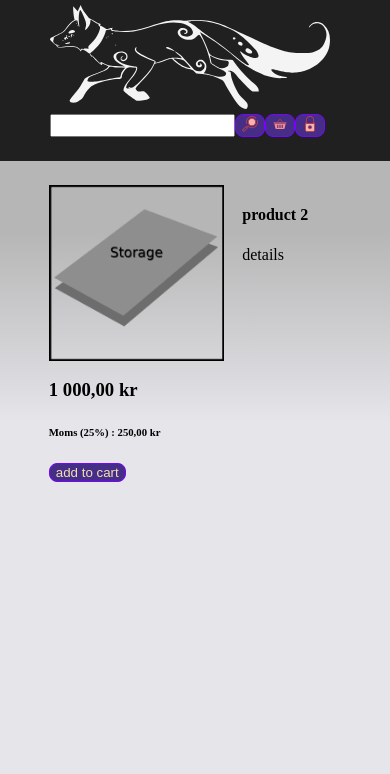
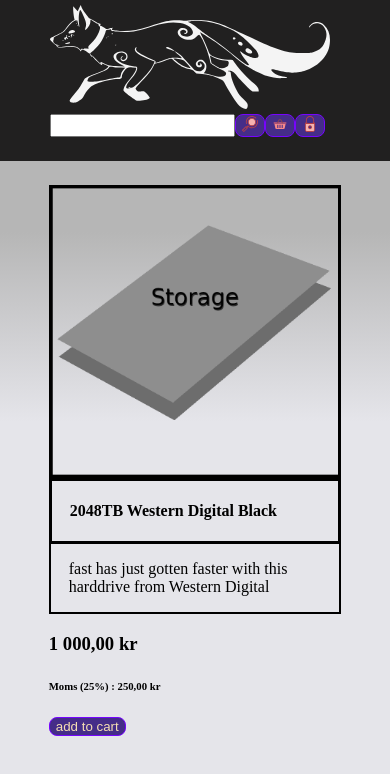
Before and after one commit to Lulu-Mews/store, a React (Create React App) app: page /product/1 in a window 390 px wide. Shown: the top 774 px of the page. Built offline with nearby package versions, Linux system fonts and the light colour scheme.

Commit message:
detail border, mobile fixes, product details

```diff
--- a/src/component/Checkout/CheckoutWrapper.jsx
+++ b/src/component/Checkout/CheckoutWrapper.jsx
@@ -11,7 +11,7 @@
   const isMobile = window.visualViewport.width < 500;
   return (
     <Flex justify="center">
-      <Flex align="start" width="60%">
+      <Flex isVertical={isMobile} align="start" width="60%">
         <Flex isVertical width={isMobile ? "100%" : "15%"}>
           <CheckoutForm
             setUser={setUser}
--- a/src/component/ProductDetails/Detail.jsx
+++ b/src/component/ProductDetails/Detail.jsx
@@ -3,6 +3,7 @@
 import Flex from "../shared/Flex/Flex";
 import Image from "../shared/Image/Image";
 import Button from "../shared/Button/Button";
+import Border from "../shared/Border/Border";
 
 function Detail(item) {
   const isMobile = window.visualViewport.width < 500;
@@ -33,18 +34,33 @@
             isWrapping
             className="detail__content"
           >
-            <Flex width={isMobile ? "100%" : "50%"} className="detail__content">
+            <Flex
+              isVertical={isMobile}
+              width={isMobile ? "100%" : "50%"}
+              className="detail__content"
+            >
               <Image
                 spacing={{ right: "18px" }}
-                width="60%"
+                width={isMobile ? "100%" : "60%"}
                 src={item.images[0]}
                 className="detail__image"
                 alt=""
               />
-              <div>
-                <h4>{item.name}</h4>
-                <p>{item.details}</p>
-              </div>
+              <Border border="2px solid black">
+                <div>
+                  <Border border="1px ridge black">
+                    <Flex spacing={{ left: "18px", right: "18px" }}>
+                      <h4>{item.description}</h4>
+                    </Flex>
+                  </Border>
+
+                  <Border borderTop="2px solid black">
+                    <Flex spacing={{ left: "18px", right: "18px" }}>
+                      <p>{item.details}</p>
+                    </Flex>
+                  </Border>
+                </div>
+              </Border>
             </Flex>
 
             <div>
--- a/src/data/products.json
+++ b/src/data/products.json
@@ -4,7 +4,7 @@
       "id": "0",
       "name": "product 1",
       "description": "1024TB Western Digital Black",
-      "details": "details",
+      "details": "reliable harddrive for long term storage",
       "price": 500,
       "vat": 0.25,
       "images": ["/assets/products/pimg1.png"],
@@ -13,8 +13,8 @@
     {
       "id": "1",
       "name": "product 2",
-      "description": "2048TB Black",
-      "details": "details",
+      "description": "2048TB Western Digital Black",
+      "details": "fast has just gotten faster with this harddrive from Western Digital",
       "price": 1000,
       "vat": 0.25,
       "images": ["/assets/products/pimg1.png"],
@@ -24,7 +24,7 @@
       "id": "2",
       "name": "product 3",
       "description": "3072TB Western Digital Black",
-      "details": "details",
+      "details": "have the best of two worlds with this harddrive that supports high read and writes and reliable long term storage",
       "price": 1500,
       "vat": 0.25,
       "images": ["/assets/products/pimg1.png"],
@@ -34,7 +34,7 @@
       "id": "3",
       "name": "product 4",
       "description": "4096TB Seagate Exynos",
-      "details": "details",
+      "details": "have your own datacenter at home with this Seagete Exynos",
       "price": 2000,
       "vat": 0.25,
       "images": ["/assets/products/pimg1.png"],
@@ -44,7 +44,7 @@
       "id": "4",
       "name": "product 5",
       "description": "Nvidia RTX 8096 128GB GDDR10",
-      "details": "details",
+      "details": "own all the games with nvidias new rtx graphics",
       "price": 4990,
       "vat": 0.25,
       "images": ["/assets/products/pimg2.png"],
@@ -54,7 +54,7 @@
       "id": "5",
       "name": "product 6",
       "description": "Nvidia RTX 8096Ti 128GB GDDR10",
-      "details": "details",
+      "details": "own all the games with nvidias new rtx graphics",
       "price": 8990,
       "vat": 0.25,
       "images": ["/assets/products/pimg2.png"],
@@ -64,7 +64,7 @@
       "id": "6",
       "name": "product 7",
       "description": "Nvidia RTX 16384 256GB GDDR10",
-      "details": "details",
+      "details": "own all the games with nvidias new rtx graphics",
       "price": 10990,
       "vat": 0.25,
       "images": ["/assets/products/pimg2.png"],
@@ -74,7 +74,7 @@
       "id": "7",
       "name": "product 8",
       "description": "Nvidia RTX 16384Ti 256GB GDDR10",
-      "details": "details",
+      "details": "own all the games with nvidias new rtx graphics",
       "price": 4990,
       "vat": 0.25,
       "images": ["/assets/products/pimg2.png"],
@@ -84,7 +84,7 @@
       "id": "8",
       "name": "product 9",
       "description": "Intel i9-17600K",
-      "details": "details",
+      "details": "take multitasking to whole new levels with this intel i9 cpu, virtualization has never been easier",
       "price": 2990,
       "vat": 0.25,
       "images": ["/assets/products/pimg3.png"],
@@ -94,7 +94,7 @@
       "id": "9",
       "name": "product 10",
       "description": "Intel i9-18600K",
-      "details": "details",
+      "details": "take multitasking to whole new levels with this intel i9 cpu, virtualization has never been easier",
       "price": 3990,
       "vat": 0.25,
       "images": ["/assets/products/pimg3.png"],
@@ -104,7 +104,7 @@
       "id": "10",
       "name": "product 11",
       "description": "Intel i9-19600K",
-      "details": "details",
+      "details": "take multitasking to whole new levels with this intel i9 cpu, virtualization has never been easier",
       "price": 4990,
       "vat": 0.25,
       "images": ["/assets/products/pimg3.png"],
@@ -114,7 +114,7 @@
       "id": "11",
       "name": "product 12",
       "description": "Intel i9-20600K",
-      "details": "details",
+      "details": "take multitasking to whole new levels with this intel i9 cpu, virtualization has never been easier",
       "price": 5990,
       "vat": 0.25,
       "images": ["/assets/products/pimg3.png"],
@@ -124,7 +124,7 @@
       "id": "12",
       "name": "product 13",
       "description": "BeQuiet Pure Power 76",
-      "details": "details",
+      "details": "if you have ever been bothered by noise, this powersupply is guaranteed to lower the decibels of your workstation",
       "price": 1990,
       "vat": 0.25,
       "images": ["/assets/products/pimg4.png"],
@@ -134,7 +134,7 @@
       "id": "13",
       "name": "product 14",
       "description": "BeQuiet Pure Power 80",
-      "details": "details",
+      "details": "if you have ever been bothered by noise, this powersupply is guaranteed to lower the decibels of your workstation",
       "price": 2990,
       "vat": 0.25,
       "images": ["/assets/products/pimg4.png"],
@@ -144,7 +144,7 @@
       "id": "14",
       "name": "product 15",
       "description": "BeQuiet Pure Power 95",
-      "details": "details",
+      "details": "if you have ever been bothered by noise, this powersupply is guaranteed to lower the decibels of your workstation",
       "price": 3990,
       "vat": 0.25,
       "images": ["/assets/products/pimg4.png"],
@@ -154,7 +154,7 @@
       "id": "15",
       "name": "product 16",
       "description": "BeQuiet Pure Power 100",
-      "details": "details",
+      "details": "if you have ever been bothered by noise, this powersupply is guaranteed to lower the decibels of your workstation",
       "price": 4990,
       "vat": 0.25,
       "images": ["/assets/products/pimg4.png"],
@@ -164,7 +164,7 @@
       "id": "16",
       "name": "product 17",
       "description": "Corsair Vengeance 128GB DDR7",
-      "details": "details",
+      "details": "speed up your multitasking with corsair vengeance",
       "price": 990,
       "vat": 0.25,
       "images": ["/assets/products/pimg5.png"],
@@ -174,7 +174,7 @@
       "id": "17",
       "name": "product 18",
       "description": "Corsair Vengeance 256GB DDR7",
-      "details": "details",
+      "details": "speed up your multitasking with corsair vengeance",
       "price": 1990,
       "vat": 0.25,
       "images": ["/assets/products/pimg5.png"],
@@ -184,7 +184,7 @@
       "id": "18",
       "name": "product 19",
       "description": "Corsair Vengeance 512GB DDR7",
-      "details": "details",
+      "details": "speed up your multitasking with corsair vengeance",
       "price": 2990,
       "vat": 0.25,
       "images": ["/assets/products/pimg5.png"],
@@ -194,7 +194,7 @@
       "id": "19",
       "name": "product 20",
       "description": "Corsair Vengeance 768GB DDR7",
-      "details": "details",
+      "details": "speed up your multitasking with corsair vengeance",
       "price": 3990,
       "vat": 0.25,
       "images": ["/assets/products/pimg5.png"],
@@ -204,7 +204,7 @@
       "id": "20",
       "name": "product 21",
       "description": "ASUS ROG OPTIMUS X7900 EXTREME",
-      "details": "details",
+      "details": "take overclocking to whole new levels with asus new motherboards",
       "price": 7190,
       "vat": 0.25,
       "images": ["/assets/products/pimg6.png"],
@@ -214,7 +214,7 @@
       "id": "21",
       "name": "product 22",
       "description": "ASUS ROG OPTIMUS X8900 EXTREME",
-      "details": "details",
+      "details": "take overclocking to whole new levels with asus new motherboards",
       "price": 10190,
       "vat": 0.25,
       "images": ["/assets/products/pimg6.png"],
@@ -224,7 +224,7 @@
       "id": "22",
       "name": "product 23",
       "description": "ASUS ROG OPTIMUS X9900 EXTREME",
-      "details": "details",
+      "details": "take overclocking to whole new levels with asus new motherboards",
       "price": 13190,
       "vat": 0.25,
       "images": ["/assets/products/pimg6.png"],
@@ -234,7 +234,7 @@
       "id": "23",
       "name": "product 24",
       "description": "ASUS ROG OPTIMUS X10900 EXTREME",
-      "details": "details",
+      "details": "take overclocking to whole new levels with asus new motherboards",
       "price": 16190,
       "vat": 0.25,
       "images": ["/assets/products/pimg6.png"],
@@ -244,7 +244,7 @@
       "id": "24",
       "name": "product 25",
       "description": "Raspberry Pi 7",
-      "details": "details",
+      "details": "unleash your curiosiy with raspberry pi and create incredible new inventions",
       "price": 370,
       "vat": 0.25,
       "images": ["/assets/products/pimg7.png"],
@@ -254,7 +254,7 @@
       "id": "25",
       "name": "product 26",
       "description": "Raspberry Pi 8",
-      "details": "details",
+      "details": "unleash your curiosiy with raspberry pi and create incredible new inventions",
       "price": 470,
       "vat": 0.25,
       "images": ["/assets/products/pimg7.png"],
@@ -264,7 +264,7 @@
       "id": "26",
       "name": "product 27",
       "description": "Raspberry Pi 9",
-      "details": "details",
+      "details": "unleash your curiosiy with raspberry pi and create incredible new inventions",
       "price": 570,
       "vat": 0.25,
       "images": ["/assets/products/pimg7.png"],
@@ -274,7 +274,7 @@
       "id": "27",
       "name": "product 28",
       "description": "Raspberry Pi 10",
-      "details": "details",
+      "details": "unleash your curiosiy with raspberry pi and create incredible new inventions",
       "price": 670,
       "vat": 0.25,
       "images": ["/assets/products/pimg7.png"],
@@ -284,7 +284,7 @@
       "id": "28",
       "name": "product 29",
       "description": "ASUS JP64 / i7-19700H / WIFI 9E ",
-      "details": "details",
+      "details": "enjoy this small formfactor computer from asus without compromising on power",
       "price": 6290,
       "vat": 0.25,
       "images": ["/assets/products/pimg8.png"],
@@ -294,7 +294,7 @@
       "id": "29",
       "name": "product 30",
       "description": "ASUS JP128 / i7-20700H / WIFI 9E ",
-      "details": "details",
+      "details": "enjoy this small formfactor computer from asus without compromising on power",
       "price": 7290,
       "vat": 0.25,
       "images": ["/assets/products/pimg8.png"],
@@ -304,7 +304,7 @@
       "id": "30",
       "name": "product 31",
       "description": "ASUS JP256 / i7-21700H / WIFI 9E ",
-      "details": "details",
+      "details": "enjoy this small formfactor computer from asus without compromising on power",
       "price": 8290,
       "vat": 0.25,
       "images": ["/assets/products/pimg8.png"],
@@ -314,7 +314,7 @@
       "id": "31",
       "name": "product 32",
       "description": "ASUS JP512 / i7-22700H / WIFI 9E ",
-      "details": "details",
+      "details": "enjoy this small formfactor computer from asus without compromising on power",
       "price": 9290,
       "vat": 0.25,
       "images": ["/assets/products/pimg8.png"],
```
